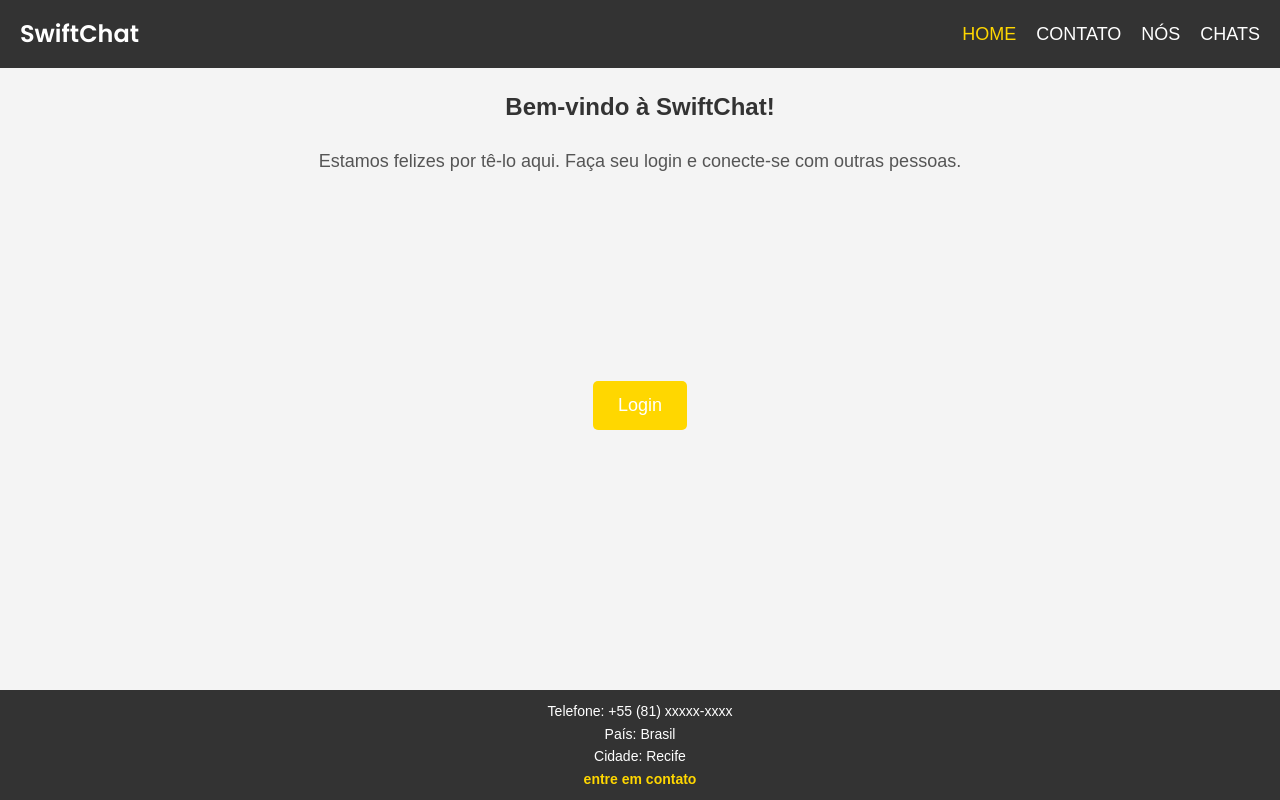
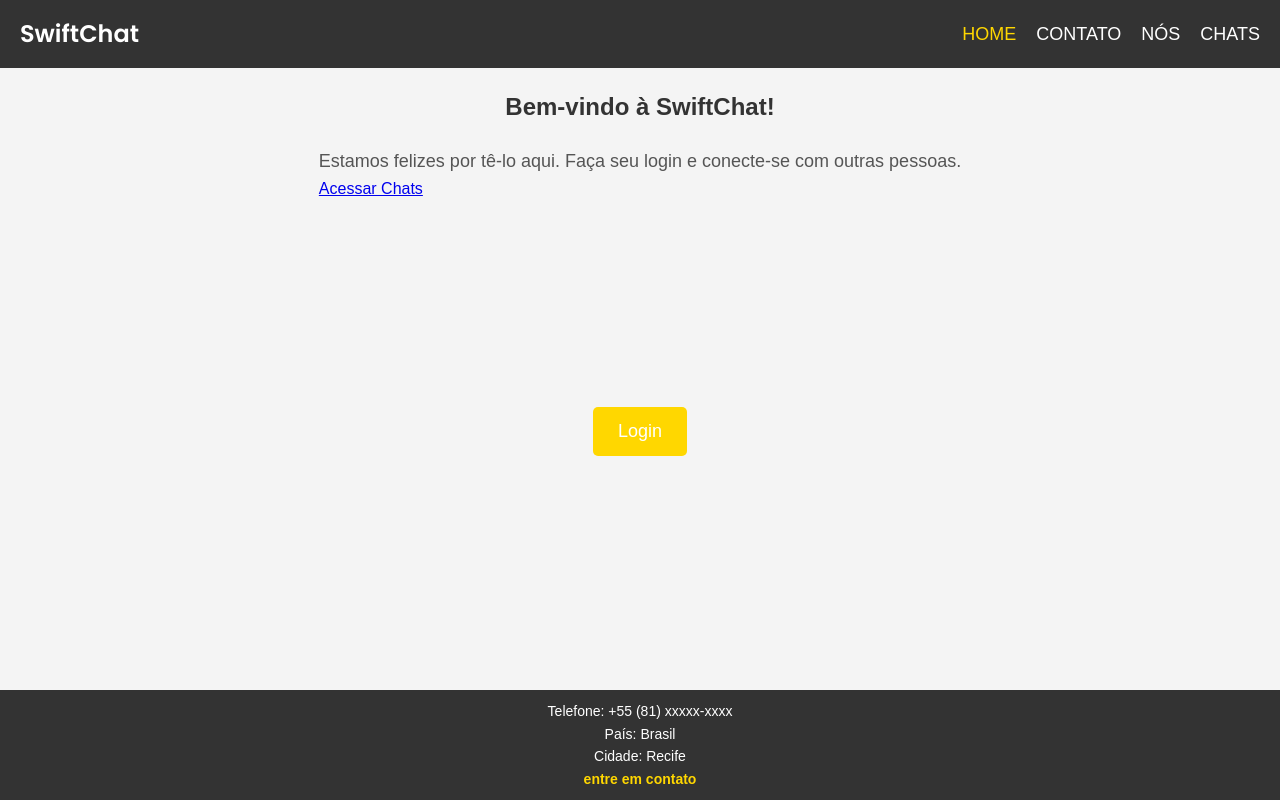
Before and after one commit to carloslneeto/ipw2Fim, a plain HTML site: page index.HTML in a window 1280 px wide. Drawn offline with Linux system fonts and the light colour scheme.

Commit message:
botão chats

```diff
--- a/index.HTML
+++ b/index.HTML
@@ -21,6 +21,8 @@
         <section class="intro-text">
             <h1>Bem-vindo à SwiftChat!</h1>
             <p>Estamos felizes por tê-lo aqui. Faça seu login e conecte-se com outras pessoas.</p>
+            <!-- Botão adicional para "Chats" -->
+            <a href="views/home.html" class="btn-chats">Acessar Chats</a>
         </section>
 
         <section class="login-section">
```
